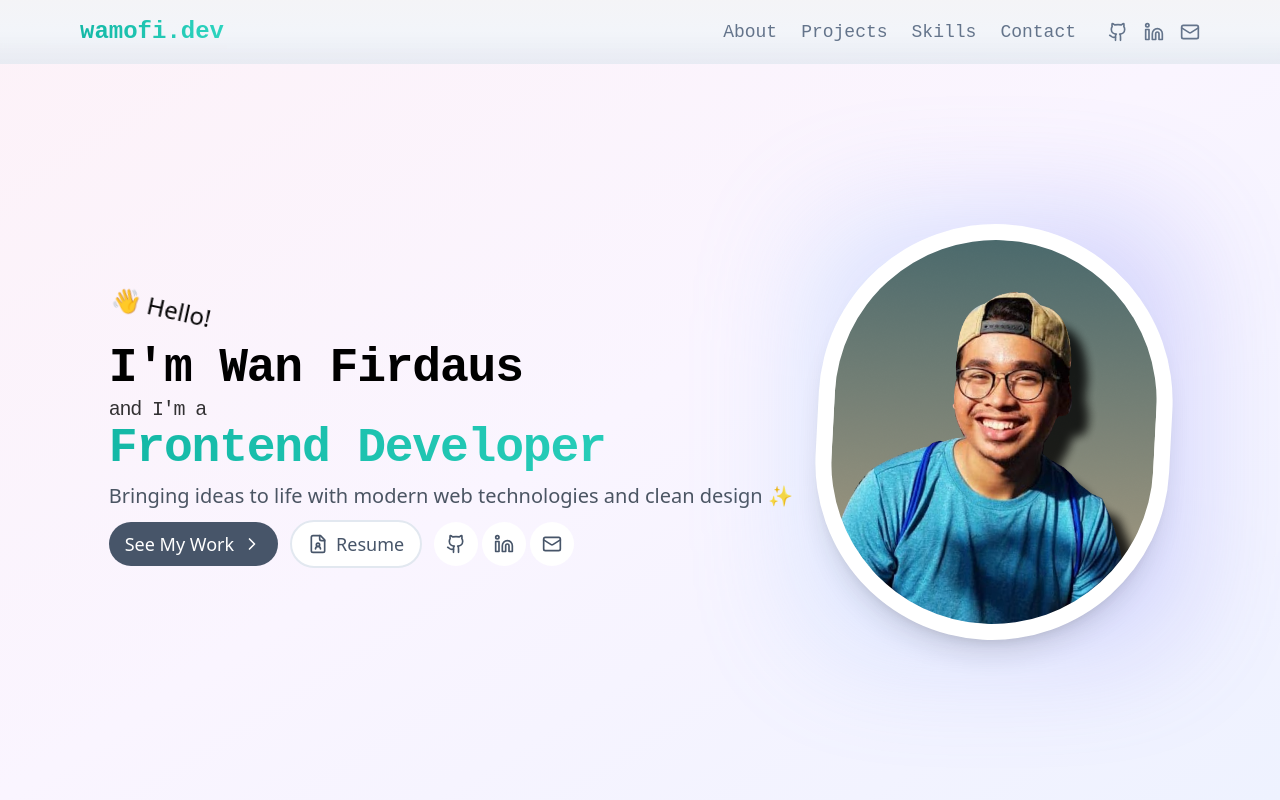
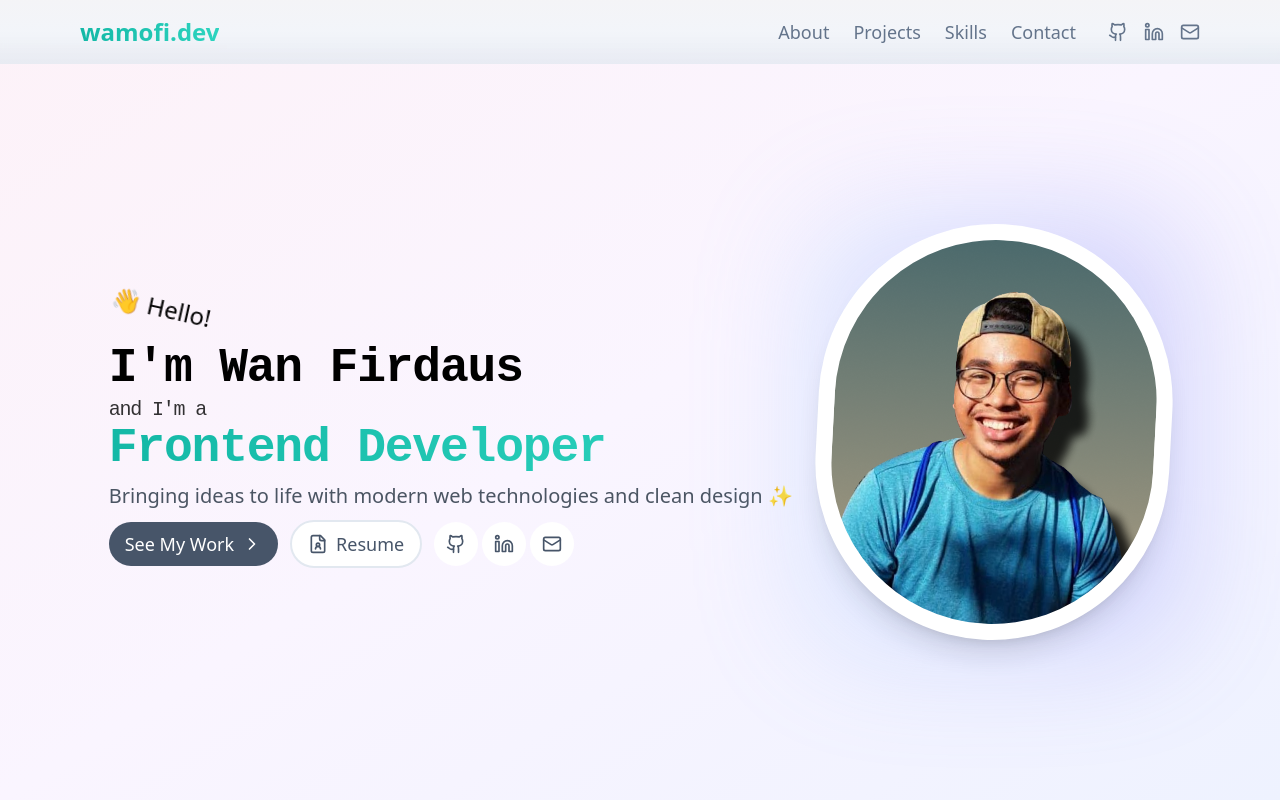
Before and after one commit to wamofi97/wamofi-portfolio, a React (Vite) app: page / in a window 1280 px wide. Shown: the top 800 px of the page. Built offline with nearby package versions, Linux system fonts and the light colour scheme; a web font is replaced by a local one.

Commit message:
remove font body

```diff
--- a/src/components/Header.jsx
+++ b/src/components/Header.jsx
@@ -6,7 +6,7 @@
 
   return (
     <header className={`fixed top-0 left-0 right-0 transition-all ease-in-out duration-300 z-10 bg-gradient-to-b from-gray-100/90 via-slate-100/90 to-slate-200/80 backdrop-blur-sm overflow-hidden ${isMenuOpen ?  'h-screen' : 'h-16'} `}>
-      <nav className="max-w-6xl mx-auto px-4 py-4 font-body">
+      <nav className="max-w-6xl mx-auto px-4 py-4">
         <div className="flex items-center justify-between ">
           <div className="text-2xl font-bold gradient-text">wamofi.dev</div>
 
```
